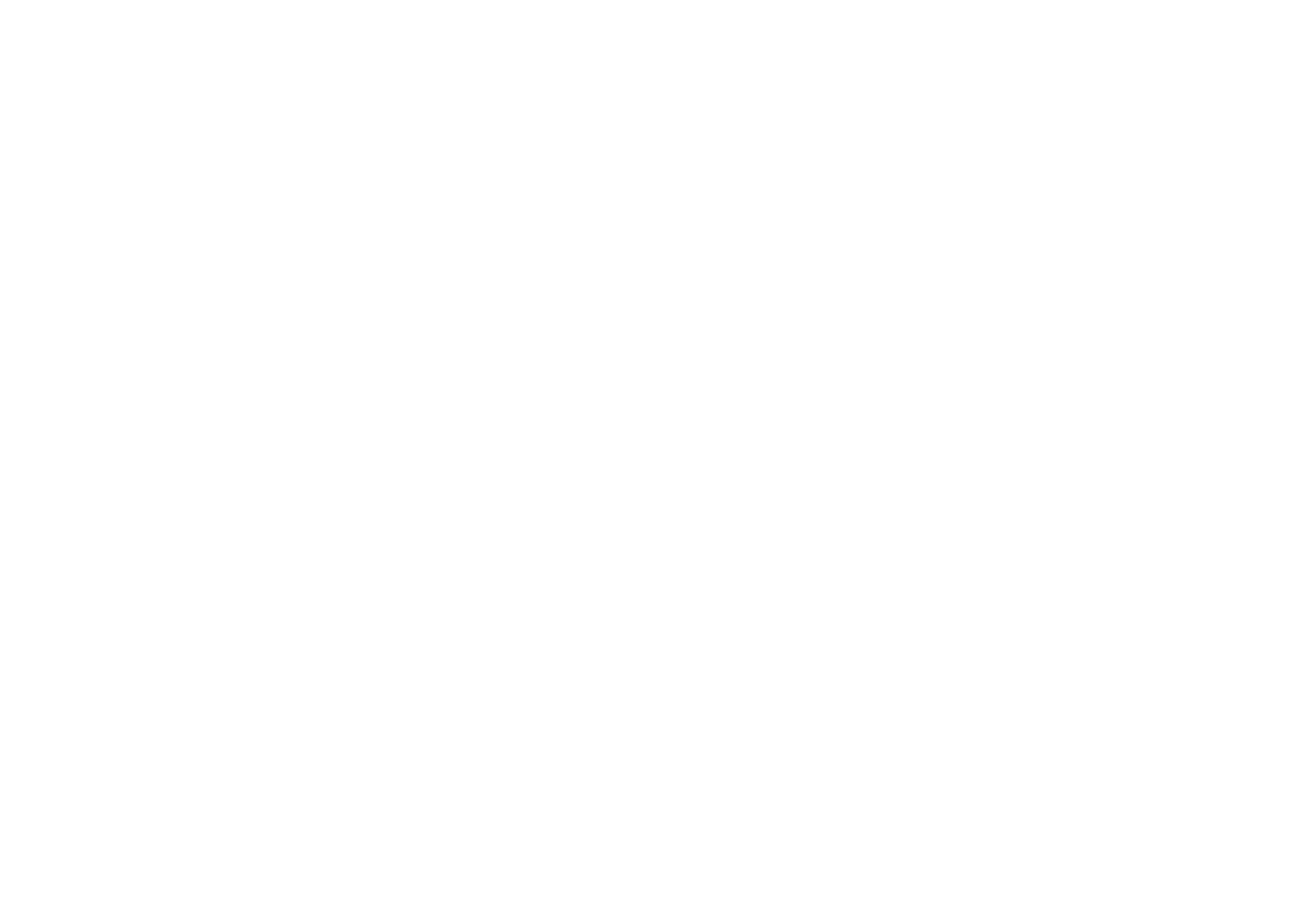
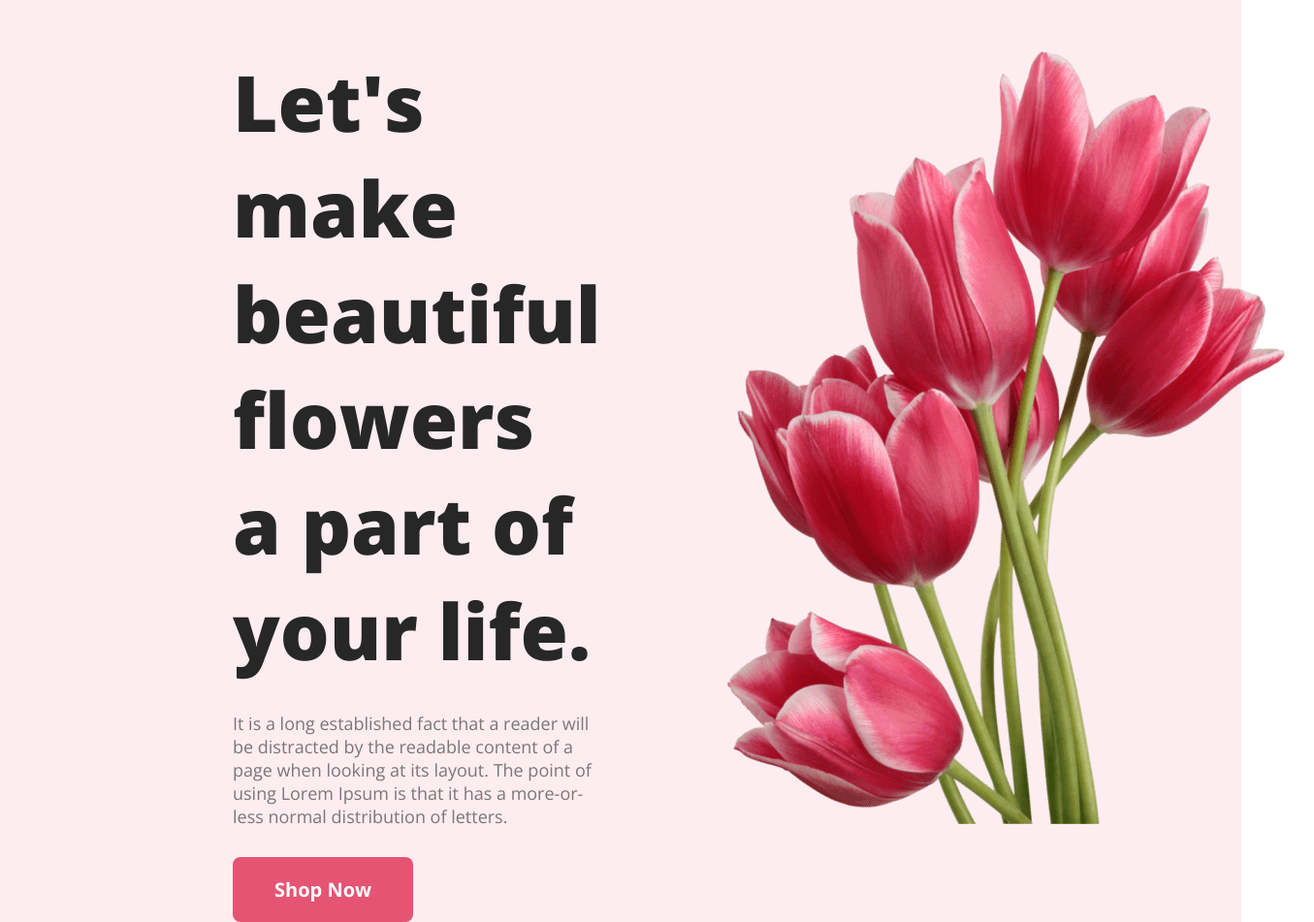
Before and after one commit to imrulislam2/flower-shop-portfolio, a plain HTML site: page index.html in a window 1280 px wide. Shown: the whole page at 97% size, 1355 px wide, since content can reach past the window. Before the commit the page ends 800 px from the top, so only its background shows below. Drawn offline with nearby package versions, Linux system fonts and the light colour scheme.

Commit message:
added header

```diff
--- a/index.html
+++ b/index.html
@@ -1,12 +1,37 @@
 <!DOCTYPE html>
 <html lang="en">
-<head>
-    <meta charset="UTF-8">
-    <meta name="viewport" content="width=device-width, initial-scale=1.0">
+  <head>
+    <meta charset="UTF-8" />
+    <meta name="viewport" content="width=device-width, initial-scale=1.0" />
     <title>Flower Shop</title>
-    <link rel="stylesheet" href="styles/style.css">
-</head>
-<body>
+    <link rel="preconnect" href="https://fonts.googleapis.com" />
+    <link rel="preconnect" href="https://fonts.gstatic.com" crossorigin />
+    <link
+      href="https://fonts.googleapis.com/css2?family=Lato:wght@400;700&family=Open+Sans:wght@400;700;800&display=swap"
+      rel="stylesheet"
+    />
 
-</body>
+    <link rel="stylesheet" href="styles/style.css" />
+  </head>
+  <body>
+    <header>
+      <div class="banner">
+        <div class="banner-content">
+          <h1 class="banner-title">
+            Let's make beautiful flowers a part of your life.
+          </h1>
+          <p class="banner-description">
+            It is a long established fact that a reader will be distracted by
+            the readable content of a page when looking at its layout. The point
+            of using Lorem Ipsum is that it has a more-or-less normal
+            distribution of letters.
+          </p>
+          <button class="btn-primary">Shop Now</button>
+        </div>
+        <img class="profile-pic" src="images/pngwing 10.png" alt="" />
+      </div>
+    </header>
+    <main></main>
+    <footer></footer>
+  </body>
 </html>
--- a/styles/style.css
+++ b/styles/style.css
@@ -0,0 +1,52 @@
+/* universal styles */
+
+* {
+  font-family: "Lato", sans-serif;
+  font-family: "Open Sans", sans-serif;
+  margin: 0;
+}
+
+.btn-primary {
+  border-radius: 8px;
+  background: #e55473;
+  /* display: inline-flex; */
+  padding: 20px 43px;
+  /* align-items: flex-start; */
+  /* gap: 10px; */
+  border: 0;
+  color: #fff;
+  font-size: 20px;
+  font-weight: 700;
+}
+
+/* header styles */
+
+header {
+  background: rgba(229, 84, 115, 0.1);
+}
+
+.banner {
+  display: flex;
+  padding: 50px 240px 0 240px;
+  gap: 100px;
+}
+
+.banner-title {
+  color: #272727;
+  font-size: 80px;
+  font-weight: 800;
+  padding-bottom: 30px;
+}
+
+.banner-description {
+  color: rgba(39, 39, 39, 0.6);
+  font-size: 18px;
+  font-weight: 400;
+  padding-bottom: 30px;
+  max-width: 650px;
+}
+
+.profile-pic {
+  width: 635px;
+  height: 800px;
+}
```
